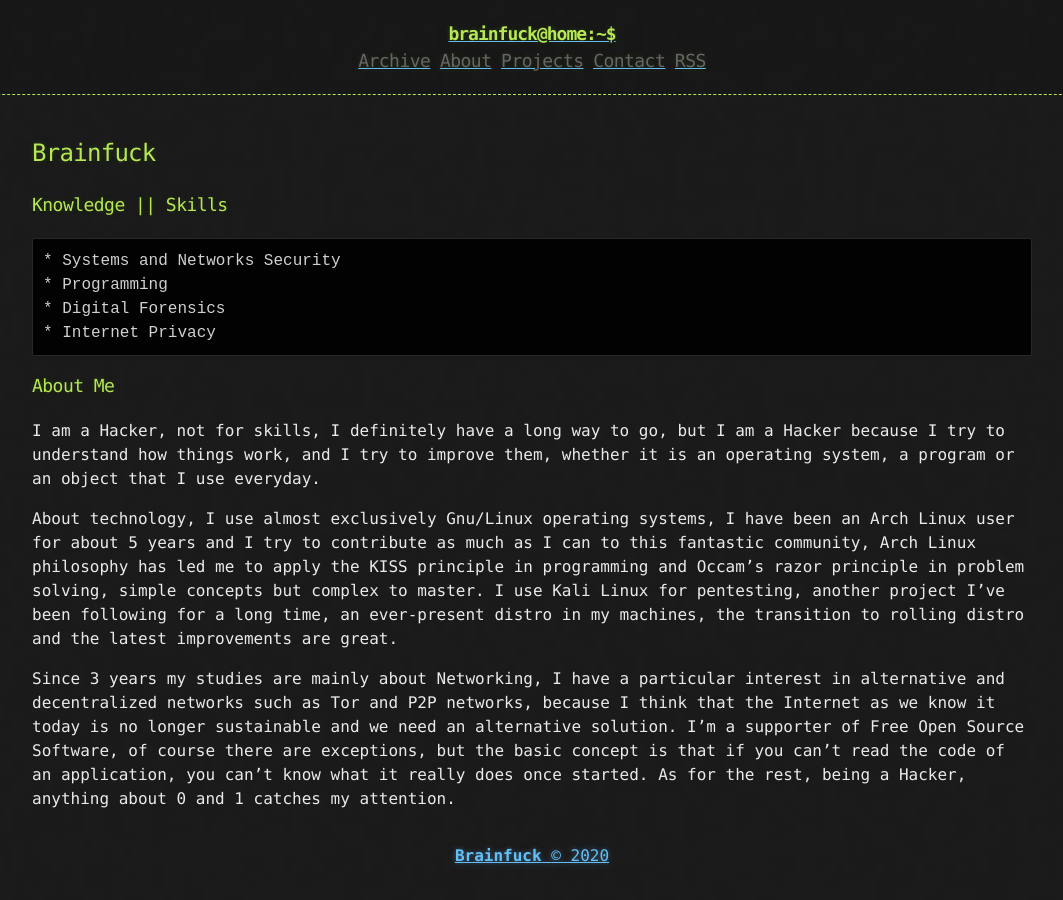
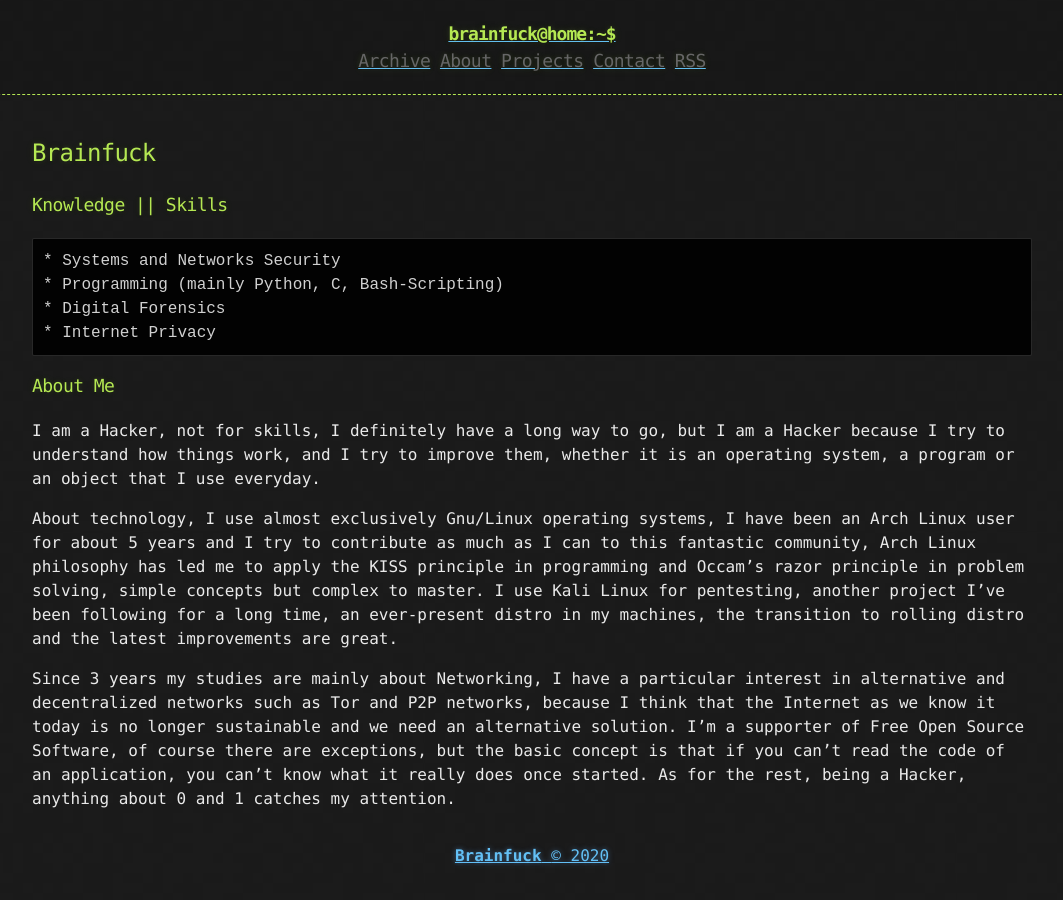
Before and after one commit to brainfucksec/brainfucksec.github.io, a Jekyll site: the page built from about.md, in a window 1280 px wide. Shown: the whole page, without its empty margins (108-1171 px from the left). Built offline with Jekyll 4.4.1, drawn with Linux system fonts in a browser that asks for light colours.

Commit message:
Update about.md

```diff
--- a/about.md
+++ b/about.md
@@ -9,7 +9,7 @@
 ### Knowledge || Skills
 
     * Systems and Networks Security
-    * Programming
+    * Programming (mainly Python, C, Bash-Scripting)
     * Digital Forensics
     * Internet Privacy
 
```
